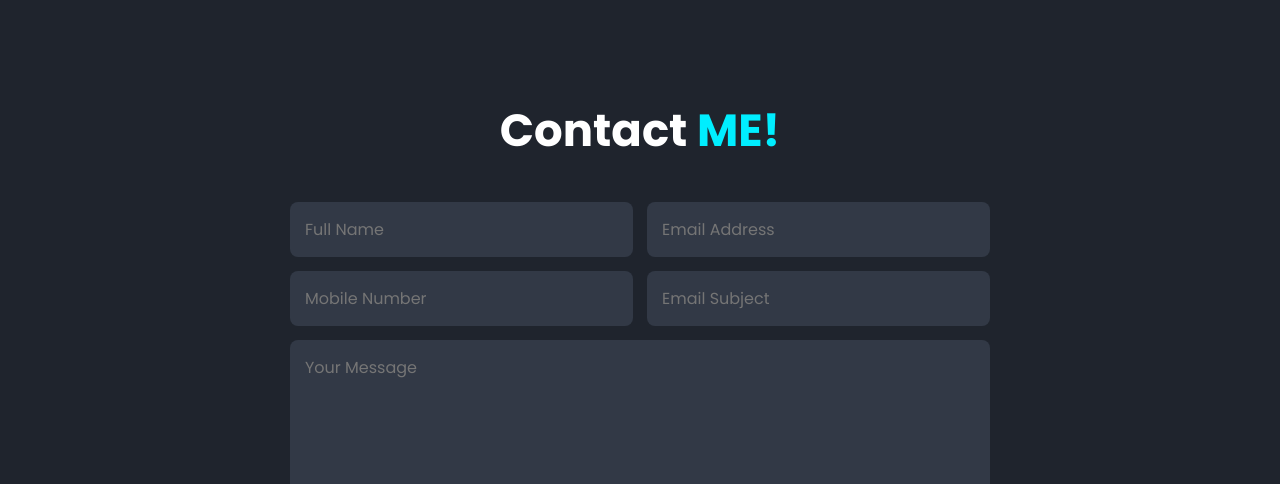
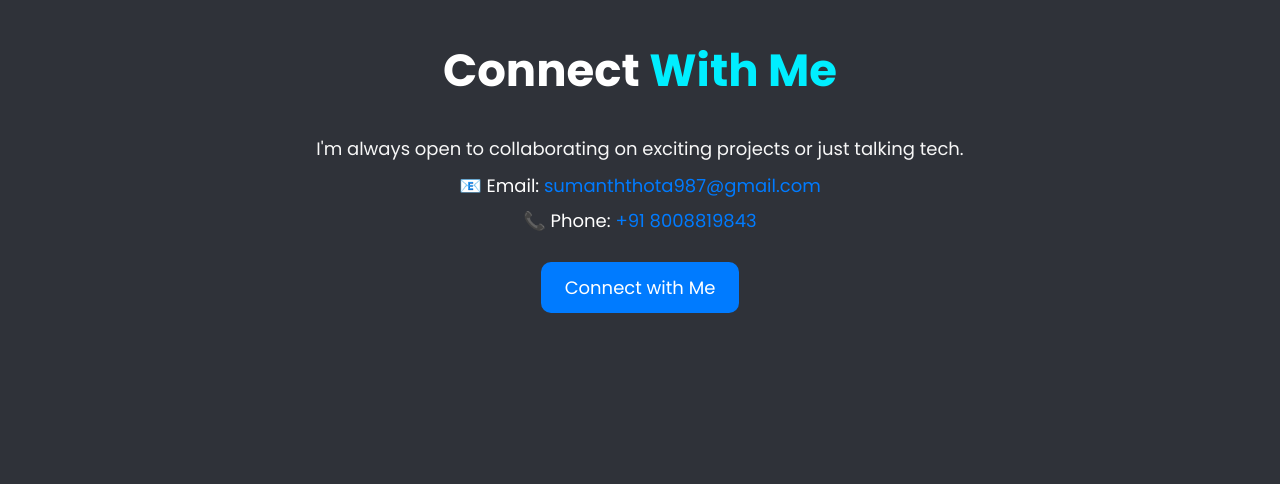
Before and after one commit to Sumanth-451/portfolio, a plain HTML site: page index.html in a window 1280 px wide. Shown: the part 3223-3707 px from the top of the page. Drawn offline with nearby package versions, Linux system fonts and the light colour scheme.

Commit message:
Update index.html

```diff
--- a/index.html
+++ b/index.html
@@ -53,7 +53,7 @@
             <h3>Full-Stack Developer</h3>
             <p>Hello! I'm Sumanth, a full stack developer and AI&Ml Developer. I'm very passionate about Website designing and Artificial Intelligence and Machine learning.</p>
             <p style="font-size: 18px; line-height: 1.8; margin-bottom: 15px;">
-                🏆 Bronze medalist at <strong>HackIndia</strong><br>
+                🏆 Bronze medalist at <strong>INEXIndia</strong><br>
                 🛠 Interned as a Full-Stack Developer with <strong>AICTE</strong><br>
                 🚀 Co-founded <strong>AmigoWears</strong>, a B2C e-commerce platform currently in beta
               </p>
@@ -112,25 +112,25 @@
             </div>
         </div>
     </section>
-    <section class="contact" id="contact">
-        <div class="container">
-            <h2 class="heading">Contact <span>ME!</span></h2>
+    <section class="contact" id="contact" style="padding: 60px 0; background-color: #6f6a6a33; text-align: center;">
+        <h2 class="heading">Connect <span>With Me</span></h2>
+        <p style="font-size: 18px; margin: 10px 0; color: #f7f7f7;">
+          I'm always open to collaborating on exciting projects or just talking tech.
+        </p>
 
-            <form action="#" name="submit-to-google-sheet">
-                <div class="input-box">
-                    <input type="text" name="Name" placeholder="Full Name">
-                    <input type="email" name="Email Address" placeholder="Email Address">
-                </div>
-                <div class="input-box">
-                    <input type="number" name="Mobile Number" placeholder="Mobile Number">
-                    <input type="text" name="Email Subject" placeholder="Email Subject">
-                </div>
-                <textarea name="Your Message" id="" cols="30" rows="10" placeholder="Your Message"></textarea>
-                <input type="submit" value="Send Message" class="btn">
-            </form>
-            <span id="msg"></span>
-        </div>
-    </section>
+        <p style="font-size: 18px; margin: 8px 0;">
+          📧 Email: <a href="mailto:sumanththota987@gmail.com" style="color: #007bff; text-decoration: none;">sumanththota987@gmail.com</a>
+        </p>
+        <p style="font-size: 18px; margin: 8px 0;">
+          📞 Phone: <a href="tel:+918008819843" style="color: #007bff; text-decoration: none;">+91 8008819843</a>
+        </p>
+
+        <a href="https://www.linkedin.com/in/sumanth-thota-656b4032a/" target="_blank"
+           class="btn"
+           style="display: inline-block; margin-top: 20px; padding: 12px 24px; font-size: 18px; background-color: #007bff; color: #fff; border-radius: 10px; text-decoration: none; transition: background 0.3s ease;">
+          Connect with Me
+        </a>
+      </section>
 
     <footer class="footer">
         <div class="footer-text">
```
